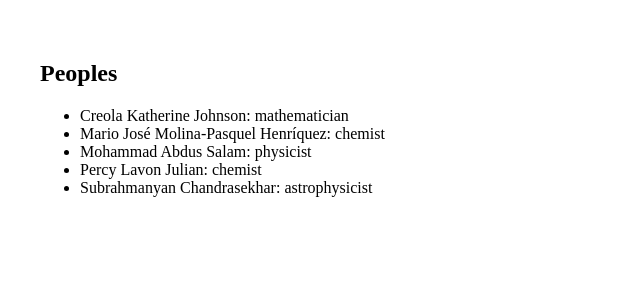
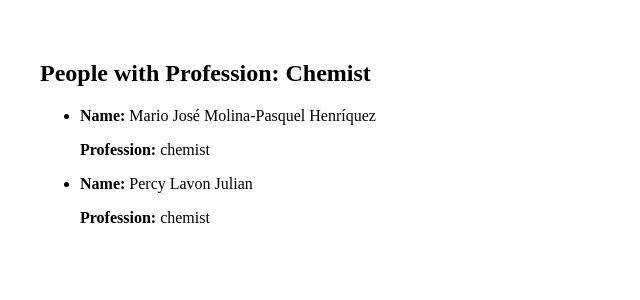
Before and after one commit to Uttamdevsharma/react-mastery-lab, a React (Vite) app: page / in a window 1280 px wide. Shown: the top 300 px of the page, without its empty margins (0-640 px from the left). Built offline with nearby package versions, Linux system fonts and the light colour scheme.

Commit message:
feat:Add Conditional rendering and List Rendering

```diff
--- /dev/null
+++ b/src/App1.jsx
@@ -0,0 +1,49 @@
+import "./App.css";
+
+function App1() {
+  const people = [
+    {
+      id: 0,
+      name: 'Creola Katherine Johnson',
+      profession: 'mathematician',
+    },
+    {
+      id: 1,
+      name: 'Mario José Molina-Pasquel Henríquez',
+      profession: 'chemist',
+    },
+    {
+      id: 2,
+      name: 'Mohammad Abdus Salam',
+      profession: 'physicist',
+    },
+    {
+      id: 3,
+      name: 'Percy Lavon Julian',
+      profession: 'chemist',
+    },
+    {
+      id: 4,
+      name: 'Subrahmanyan Chandrasekhar',
+      profession: 'astrophysicist',
+    }
+  ];
+
+  const chemist = people.filter(p => p.profession === "chemist");
+
+  return (
+    <section>
+      <h2>People with Profession: Chemist</h2>
+      <ul>
+        {chemist.map(p1 => (
+          <li key={p1.id}>
+            <p><strong>Name:</strong> {p1.name}</p>
+            <p><strong>Profession:</strong> {p1.profession}</p>
+          </li>
+        ))}
+      </ul>
+    </section>
+  );
+}
+
+export default App1;
--- a/src/main.jsx
+++ b/src/main.jsx
@@ -1,9 +1,10 @@
 import { StrictMode } from 'react'
 import { createRoot } from 'react-dom/client'
 import App from './App.jsx'
+import App1 from './App1.jsx'
 
 createRoot(document.getElementById('root')).render(
   <StrictMode>
-    <App />
+    <App1 />
   </StrictMode>,
 )
```
